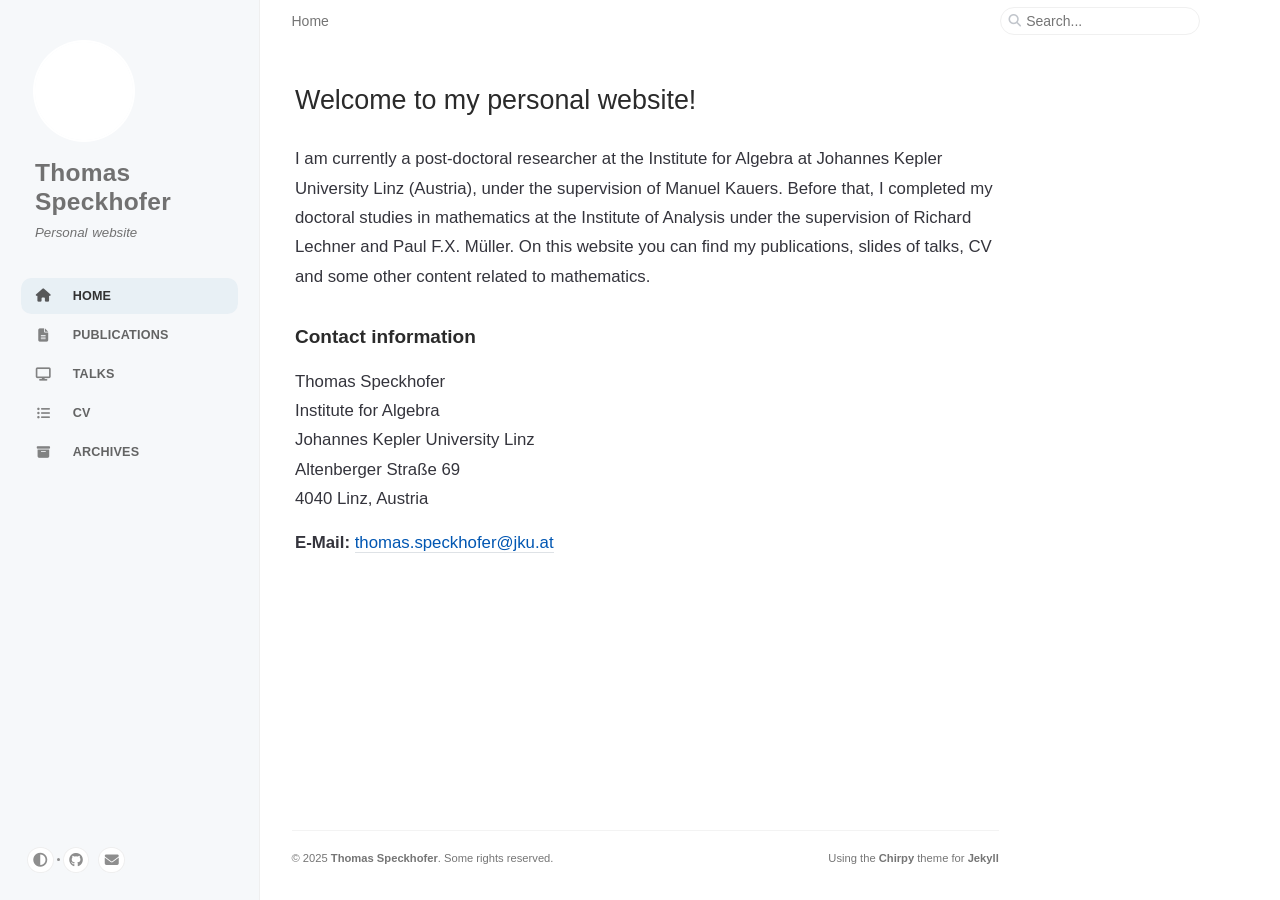
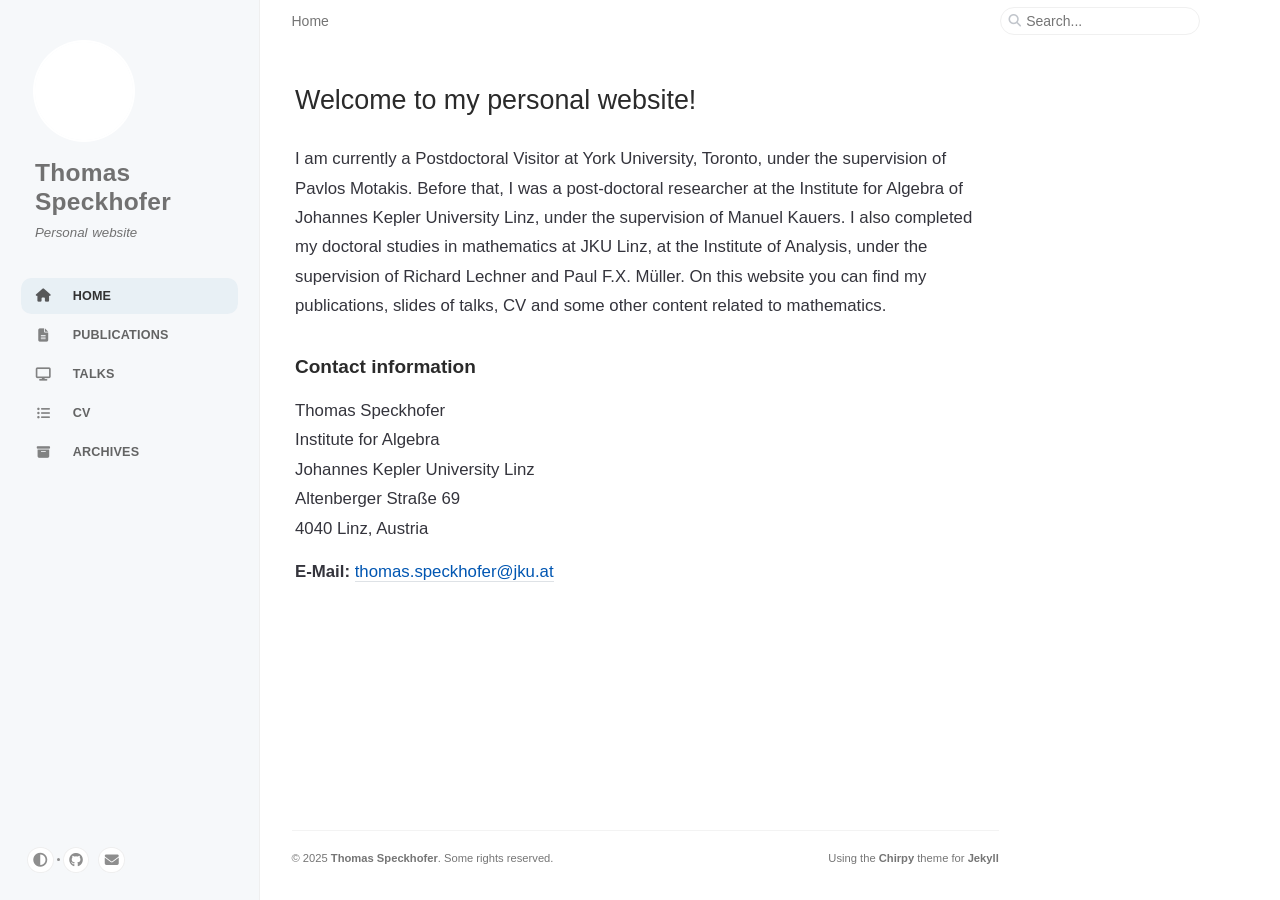
Before and after one commit to speckhofer/speckhofer.github.io, a Jekyll site: the page built from index.html, in a window 1280 px wide. Built offline with Jekyll 4.4.1, drawn with Linux system fonts in a browser that asks for light colours; cached includes are drawn as plain includes.

Commit message:
Update index.html

```diff
--- a/index.html
+++ b/index.html
@@ -4,7 +4,7 @@ layout: home
 title: Welcome to my personal website!
 ---
 
-I am currently a post-doctoral researcher at the Institute for Algebra at Johannes Kepler University Linz (Austria), under the supervision of Manuel Kauers. Before that, I completed my doctoral studies in mathematics at the Institute of Analysis under the supervision of Richard Lechner and Paul F.X. Müller. On this website you can find my publications, slides of talks, CV and some other content related to mathematics.
+I am currently a Postdoctoral Visitor at York University, Toronto, under the supervision of Pavlos Motakis. Before that, I was a post-doctoral researcher at the Institute for Algebra of Johannes Kepler University Linz, under the supervision of Manuel Kauers. I also completed my doctoral studies in mathematics at JKU Linz, at the Institute of Analysis, under the supervision of Richard Lechner and Paul F.X. Müller. On this website you can find my publications, slides of talks, CV and some other content related to mathematics.
 
 <h3><b>Contact information</b></h3>
 
```
